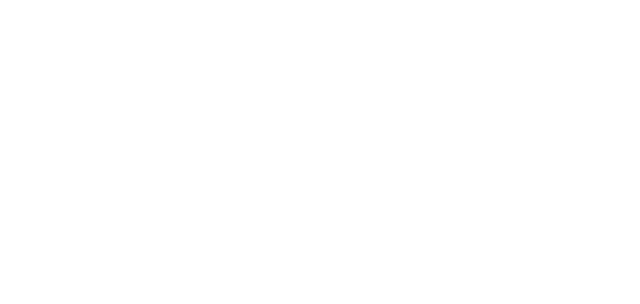
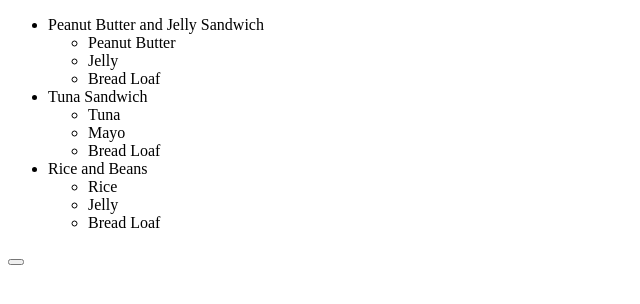
Before and after one commit to AnimalinAshell/RecipeBox, a React app: page / in a window 1280 px wide. Shown: the top 304 px of the page, without its empty margins (0-640 px from the left). Built offline with nearby package versions, Linux system fonts and the light colour scheme.

Commit message:
Hardcoded recipes displaying

```diff
--- a/package.json
+++ b/package.json
@@ -11,7 +11,8 @@
   "license": "MIT",
   "dependencies": {
     "react": "^16.2.0",
-    "react-dom": "^16.2.0"
+    "react-dom": "^16.2.0",
+    "react-modal": "^3.4.4"
   },
   "devDependencies": {
     "babel-core": "^6.26.0",
--- a/src/components/RecipeBox/RecipeBox.js
+++ b/src/components/RecipeBox/RecipeBox.js
@@ -4,8 +4,6 @@
 
 export default class RecipeBox extends Component {
   render() {
-    return <div>
-        <Recipes></Recipes>
-      </div>;
+    return <Recipes></Recipes>
   }
 };
--- a/src/components/Recipes/Recipes.js
+++ b/src/components/Recipes/Recipes.js
@@ -1,7 +1,8 @@
 import React, { Component } from 'react';
+import ReactModal from 'react-modal';
 import './Recipes.css';
 
-export default class componentName extends Component {
+export default class Recipes extends Component {
     constructor(props) {
         super(props);
         this.state = {
@@ -31,23 +32,35 @@
         })
     }
 
-    // recipesList() {
-    //     return this.state.recipes.map(recipes => {
-    //       <li>
-    //         <p>{recipes.name}</p>
-    //         <p>{recipes.ingredients}</p>
-    //         <p>{recipes.notes}</p>
-    //       </li>;
-    //     });
+    handleAddRecipe() {
 
-    // }
+    }
 
     render() {
         return (
             <div>
                 <ul>
-                    {this.recipesList}
+                    {
+                        this.state.recipes.map((recipe) => (
+                        <li key={this.state.recipes.indexOf(recipe)}>
+                            {recipe.name}
+                            <br/>
+                            <ul>
+                                {
+                                    recipe.ingredients.map((ingredient) => (
+                                        <li key={recipe.ingredients.indexOf(ingredient)}>
+                                            {
+                                                ingredient + " "
+                                            }
+                                        </li>
+                                    ))
+                                }
+                            </ul>
+                        </li>))
+                    }
                 </ul>
+
+                <button onClick={alert()}></button>
             </div>
         )
   }
--- a/src/index.html
+++ b/src/index.html
@@ -5,7 +5,7 @@
   <meta charset="UTF-8">
   <meta name="viewport" content="width=device-width, initial-scale=1.0">
   <meta http-equiv="X-UA-Compatible" content="ie=edge">
-  <title>My React App</title>
+  <title>RecipeBox</title>
 </head>
 
 <body>
```
